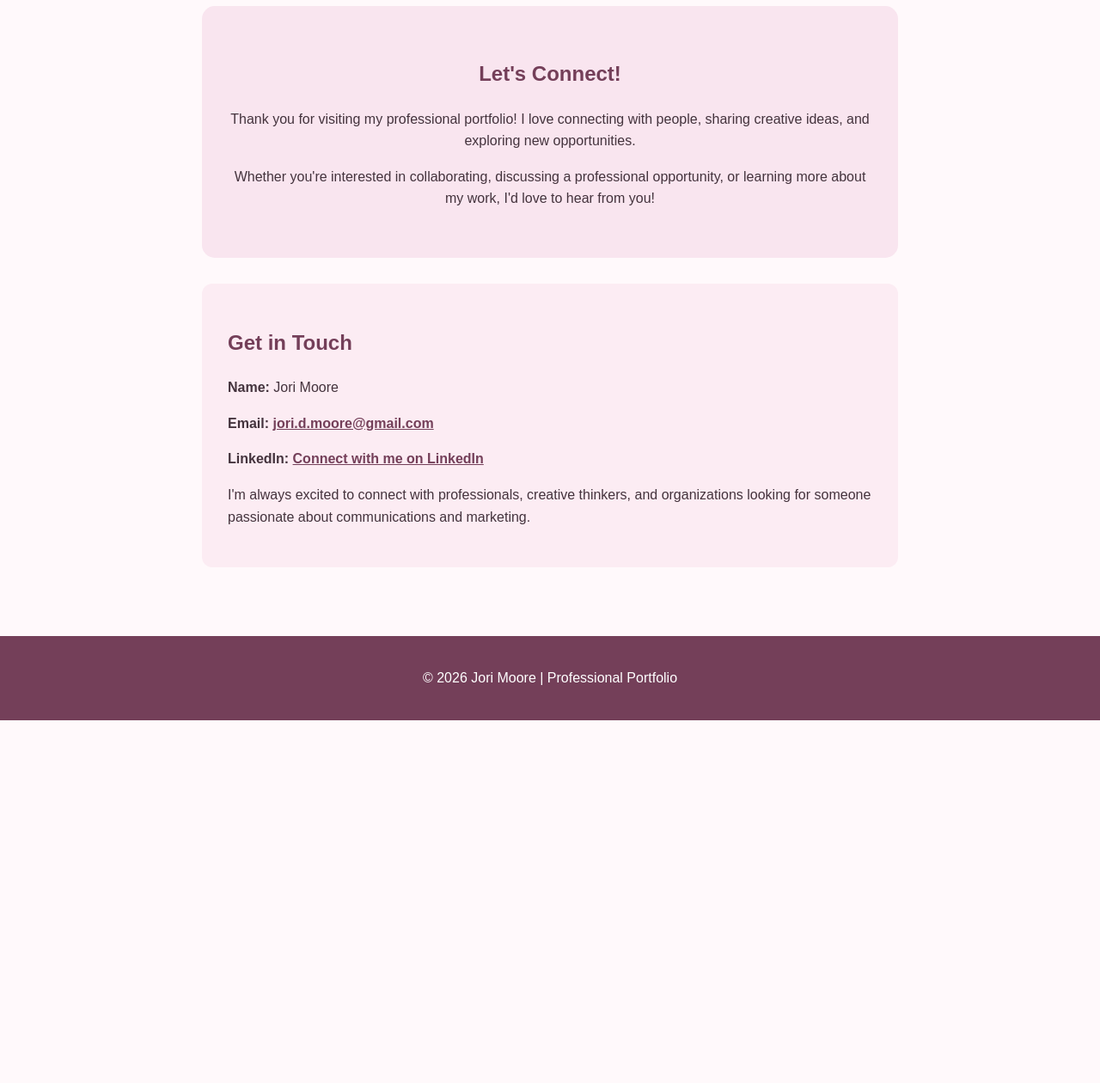
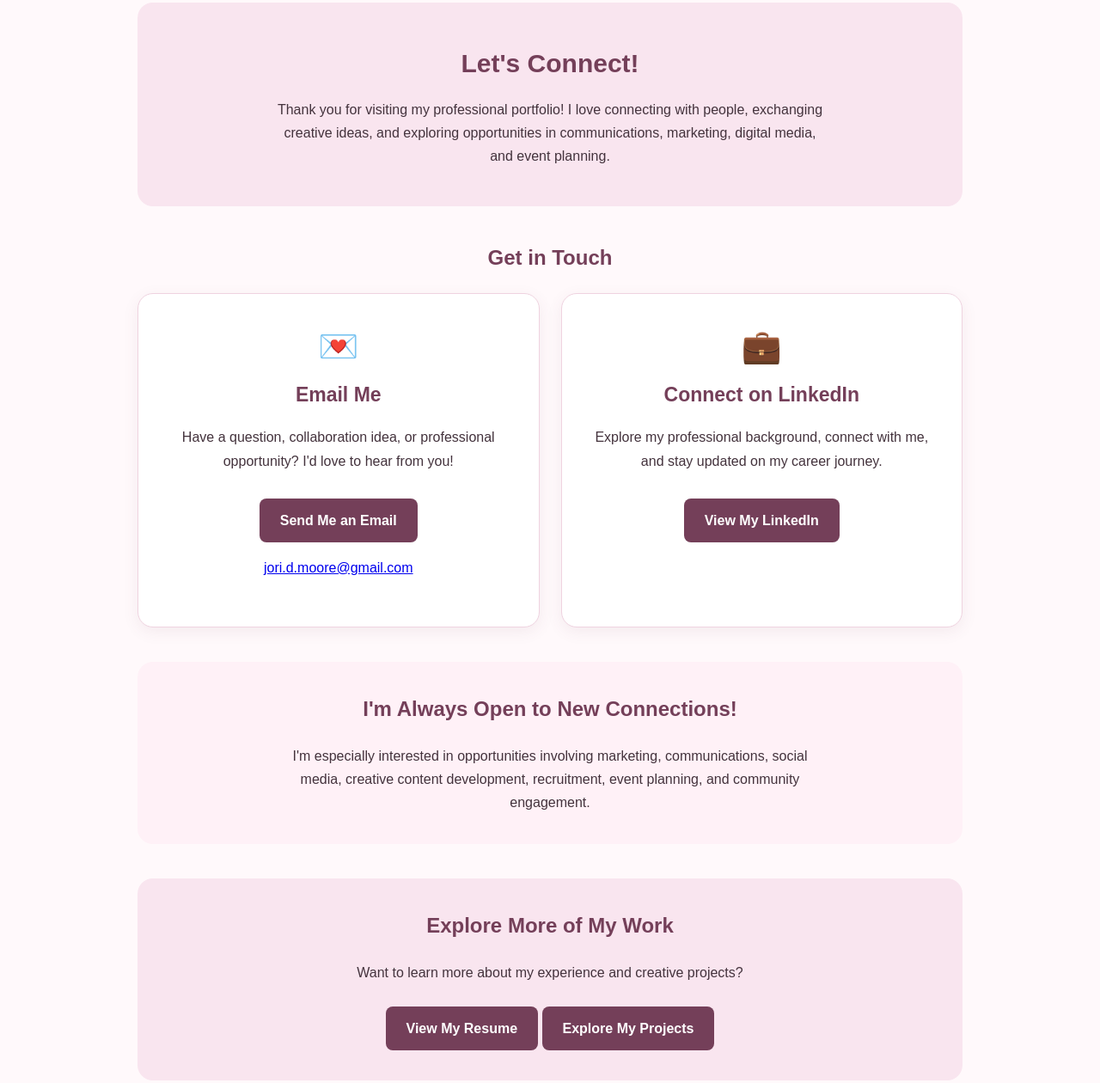
Before and after one commit to joridmoore/my-website, a plain HTML site: page contact.html in a window 1280 px wide. Shown: the part 257-1517 px from the top of the page at 86% size. Before the commit the page ends 1095 px from the top, so only its background shows below. Drawn offline with Linux system fonts and the light colour scheme.

Commit message:
Update contact.html

```diff
--- a/contact.html
+++ b/contact.html
@@ -4,7 +4,12 @@
 
 <head>
   <meta charset="UTF-8">
-  <meta name="viewport" content="width=device-width, initial-scale=1.0">
+  <meta name="viewport"
+        content="width=device-width, initial-scale=1.0">
+
+  <meta name="description"
+        content="Contact Jori Moore, a communications
+        and marketing professional.">
 
   <title>Contact | Jori Moore</title>
 
@@ -18,94 +23,206 @@
       font-family: Arial, sans-serif;
       background-color: #fff9fb;
       color: #44333d;
-      line-height: 1.6;
+      line-height: 1.7;
     }
+
+    /* HEADER */
 
     header {
       background-color: #f8e5ee;
-      padding: 25px 20px;
+      padding: 30px 20px;
       text-align: center;
     }
 
     header h1 {
+      color: #743f59;
       margin: 0;
-      color: #743f59;
+      font-size: 32px;
     }
 
     header p {
       color: #80566b;
+      margin: 5px 0 0;
     }
+
+    /* NAVIGATION */
 
     nav {
       background-color: #743f59;
-      padding: 15px;
+      padding: 12px;
       text-align: center;
     }
 
     nav a {
+      display: inline-block;
       color: white;
       text-decoration: none;
       font-weight: bold;
-      margin: 0 15px;
-      display: inline-block;
-      padding: 5px;
+      padding: 8px 12px;
+      margin: 3px;
+      border-radius: 6px;
     }
 
     nav a:hover,
     nav a:focus-visible,
     nav a[aria-current="page"] {
+      background-color: #572c41;
       text-decoration: underline;
     }
 
+    a:focus-visible {
+      outline: 3px solid #bd638b;
+      outline-offset: 3px;
+    }
+
+    /* MAIN CONTENT */
+
     main {
-      max-width: 850px;
+      max-width: 1000px;
       margin: auto;
       padding: 40px 20px;
     }
 
+    h2, h3 {
+      color: #743f59;
+    }
+
+    /* INTRO */
+
     .intro {
       background-color: #f9e5ef;
-      border-radius: 15px;
-      padding: 40px 25px;
+      border-radius: 18px;
+      padding: 45px 25px;
+      text-align: center;
+      margin-bottom: 40px;
+    }
+
+    .intro h2 {
+      font-size: 30px;
+      margin: 0 0 15px;
+    }
+
+    .intro p {
+      max-width: 650px;
+      margin: auto;
+    }
+
+    /* CONTACT CARDS */
+
+    .contact-grid {
+      display: grid;
+      grid-template-columns:
+        repeat(2, minmax(0, 1fr));
+      gap: 25px;
+      margin-bottom: 40px;
+    }
+
+    .contact-card {
+      background-color: white;
+      border: 1px solid #efd3e0;
+      border-radius: 18px;
+      padding: 35px 25px;
+      text-align: center;
+      box-shadow: 0 5px 18px
+        rgba(116, 63, 89, 0.08);
+    }
+
+    .contact-card h3 {
+      font-size: 23px;
+      margin: 10px 0;
+    }
+
+    .contact-card p {
+      margin-bottom: 20px;
+    }
+
+    .contact-icon {
+      font-size: 38px;
+      line-height: 1.4;
+    }
+
+    /* BUTTONS */
+
+    .button {
+      display: inline-block;
+      background-color: #743f59;
+      color: white;
+      text-decoration: none;
+      font-weight: bold;
+      padding: 12px 24px;
+      border-radius: 8px;
+      margin-top: 10px;
+      overflow-wrap: anywhere;
+    }
+
+    .button:hover,
+    .button:focus-visible {
+      background-color: #572c41;
+      color: white;
+    }
+
+    /* ADDITIONAL INFORMATION */
+
+    .highlight {
+      background-color: #fff1f7;
+      border-radius: 18px;
+      padding: 35px 25px;
+      text-align: center;
+      margin-bottom: 40px;
+    }
+
+    .highlight h2 {
+      margin-top: 0;
+    }
+
+    .highlight p {
+      max-width: 650px;
+      margin: auto;
+    }
+
+    /* CLOSING */
+
+    .closing {
+      background-color: #f9e5ef;
+      border-radius: 18px;
+      padding: 35px 25px;
       text-align: center;
     }
 
-    h2 {
-      color: #743f59;
+    .closing h2 {
+      margin-top: 0;
     }
 
-    .contact-card {
-      background-color: #fcecf3;
-      border-radius: 12px;
-      padding: 30px;
-      margin-top: 30px;
-    }
-
-    .contact-card a {
-      color: #743f59;
-      font-weight: bold;
-    }
-
-    .contact-card a:hover,
-    .contact-card a:focus-visible {
-      text-decoration-thickness: 2px;
-    }
+    /* FOOTER */
 
     footer {
       background-color: #743f59;
       color: white;
       text-align: center;
       padding: 20px;
-      margin-top: 40px;
     }
 
-    @media (max-width: 600px) {
-      nav a {
-        margin: 5px 8px;
+    /* MOBILE DESIGN */
+
+    @media (max-width: 700px) {
+      .contact-grid {
+        grid-template-columns: 1fr;
       }
 
       .intro {
+        padding: 30px 20px;
+      }
+
+      .intro h2 {
+        font-size: 25px;
+      }
+
+      .contact-card {
         padding: 25px 20px;
+      }
+
+      main {
+        padding: 25px 15px;
       }
     }
   </style>
@@ -123,64 +240,142 @@
     <a href="about.html">About</a>
     <a href="resume.html">Resume</a>
     <a href="projects.html">Projects</a>
-    <a href="contact.html" aria-current="page">Contact</a>
+    <a href="contact.html"
+       aria-current="page">Contact</a>
   </nav>
 
   <main>
+
+    <!-- INTRODUCTION -->
 
     <section class="intro">
       <h2>Let's Connect!</h2>
 
       <p>
         Thank you for visiting my professional
-        portfolio! I love connecting with people,
-        sharing creative ideas, and exploring
-        new opportunities.
-      </p>
-
-      <p>
-        Whether you're interested in collaborating,
-        discussing a professional opportunity,
-        or learning more about my work,
-        I'd love to hear from you!
+        portfolio! I love connecting with
+        people, exchanging creative ideas,
+        and exploring opportunities in
+        communications, marketing,
+        digital media, and event planning.
       </p>
     </section>
 
-    <section class="contact-card">
-      <h2>Get in Touch</h2>
+    <!-- CONTACT OPTIONS -->
 
-      <p><strong>Name:</strong> Jori Moore</p>
+    <section aria-labelledby="contact-title">
+
+      <h2 id="contact-title"
+          style="text-align: center;">
+        Get in Touch
+      </h2>
+
+      <div class="contact-grid">
+
+        <!-- EMAIL -->
+
+        <article class="contact-card">
+
+          <div class="contact-icon"
+               aria-hidden="true">
+            💌
+          </div>
+
+          <h3>Email Me</h3>
 
           <p>
-        <strong>Email:</strong>
+            Have a question, collaboration
+            idea, or professional opportunity?
+            I'd love to hear from you!
+          </p>
+
+          <a class="button"
+             href="mailto:jori.d.moore@gmail.com">
+            Send Me an Email
+          </a>
+
+          <p>
             <a href="mailto:jori.d.moore@gmail.com">
               jori.d.moore@gmail.com
             </a>
           </p>
 
+        </article>
+
+        <!-- LINKEDIN -->
+
+        <article class="contact-card">
+
+          <div class="contact-icon"
+               aria-hidden="true">
+            💼
+          </div>
+
+          <h3>Connect on LinkedIn</h3>
+
           <p>
-        <strong>LinkedIn:</strong>
-        <a
+            Explore my professional background,
+            connect with me, and stay updated
+            on my career journey.
+          </p>
+
+          <a class="button"
              href="https://www.linkedin.com/in/jori-moore-649618194"
              target="_blank"
              rel="noopener noreferrer">
-          Connect with me on LinkedIn
+            View My LinkedIn
           </a>
+
+        </article>
+
+      </div>
+
+    </section>
+
+    <!-- PROFESSIONAL INTERESTS -->
+
+    <section class="highlight">
+
+      <h2>I'm Always Open to New Connections!</h2>
+
+      <p>
+        I'm especially interested in opportunities
+        involving marketing, communications,
+        social media, creative content development,
+        recruitment, event planning, and
+        community engagement.
       </p>
 
+    </section>
+
+    <!-- CLOSING -->
+
+    <section class="closing">
+
+      <h2>Explore More of My Work</h2>
+
       <p>
-        I'm always excited to connect with
-        professionals, creative thinkers,
-        and organizations looking for
-        someone passionate about
-        communications and marketing.
+        Want to learn more about my
+        experience and creative projects?
       </p>
+
+      <a class="button" href="resume.html">
+        View My Resume
+      </a>
+
+      <a class="button" href="projects.html">
+        Explore My Projects
+      </a>
+
     </section>
 
   </main>
 
   <footer>
-    <p>&copy; 2026 Jori Moore | Professional Portfolio</p>
+    <p>
+      &copy; 2026 Jori Moore |
+      Professional Portfolio
+    </p>
   </footer>
 
 </body>
```
Lines whose indentation alone changed are shown as unchanged.
